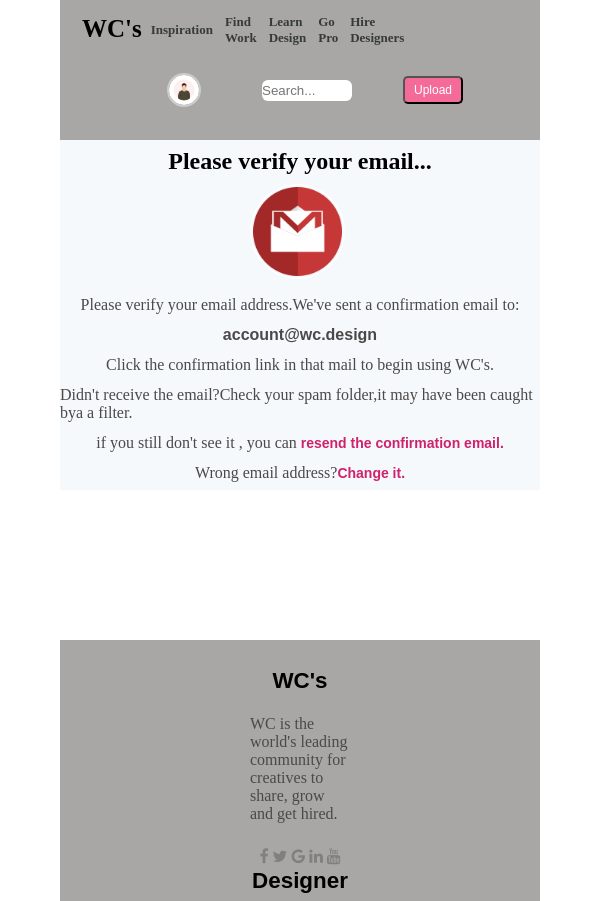
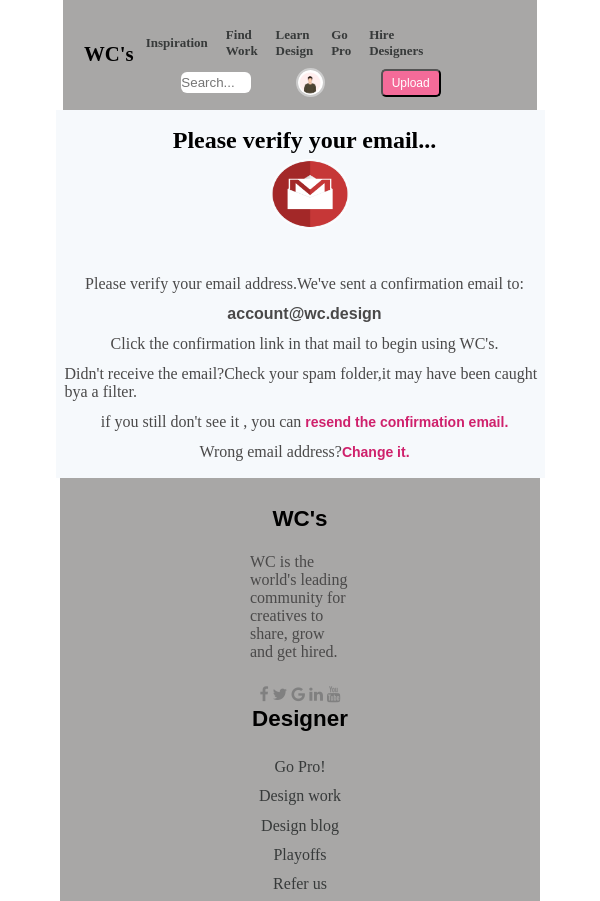
Before and after one commit to DevHarshAnand/Aeonaxy-Assignment.github.io, a plain HTML site: page final.html in a window 600 px wide. Shown: the top 901 px of the page. Drawn offline with Linux system fonts and the light colour scheme.

Commit message:
minor changes

```diff
--- a/final.html
+++ b/final.html
@@ -1,5 +1,6 @@
 <!DOCTYPE html>
 <html lang="en">
+
 <head>
   <meta charset="UTF-8" />
   <meta name="viewport" content="width=device-width, initial-scale=1.0" />
@@ -259,17 +260,17 @@
       margin-left: 53px;
     }
 
-    main{
+    main {
       margin: 0 auto;
       width: 100%;
     }
 
-    footer{
+    footer {
       margin: 0 auto;
       width: 80%;
     }
 
-     @media (max-width: 900px) and (min-width: 600px) {
+    @media (max-width: 900px) and (min-width: 600px) {
 
       .navbar-left {
         flex-direction: column;
@@ -282,6 +283,16 @@
         height: 90px;
         margin-left: 1px;
         padding: 1px;
+      }
+
+      .navbar-right {
+        display: flex;
+        justify-content: end;
+        width: 50vw;
+        align-items: center;
+        flex-direction: row;
+        margin-right: 20px;
+        height: 50px;
       }
 
       headers {
@@ -316,17 +327,8 @@
         font-size: small;
       }
 
-      .navbar-right {
-        display: flex;
-        justify-content: end;
-        align-items: center;
-        width: 50vw;
-        align-items: center;
-        flex-direction: row;
-        margin-right: 2px;
-        height: 50px;
-        margin-left: 19px;
-      }
+
+
 
       .radius {
         width: 70px;
@@ -357,74 +359,141 @@
     }
 
     @media (max-width: 600px) and (min-width: 400px) {
+      .navbar-left {
+        flex-direction: column;
+        display: flex;
+        justify-content: space-evenly;
+        width: 30vw;
+        align-items: center;
+        flex-direction: row;
+        max-height: max-content;
+        height: 90px;
+        margin-left: -50px;
+        padding: 1px;
+        margin-top: -25px;
+        cursor: pointer;
+      }
 
-      * {
-        margin: 0px;
-        padding: 0px;
+      .navbar-right {
+        display: flex;
+        justify-content: space-around;
+        width: 50vw;
+        align-items: center;
+        flex-direction: row;
+        margin-right: 20px;
+        height: 50px;
+        margin-bottom: -55px;
+        margin-left: -100px;
+        cursor: pointer;
       }
 
       header {
-        height: 140px;
+        display: flex;
+        justify-content: center;
+        align-items: center;
+        height: max-content;
+        width: 79vw;
+        height: 110px;
+        background-color: rgb(168, 167, 166);
       }
 
-      .navbar-left{
-        margin-top: -81px;
+      h1 {
+        font-size: 1.3rem;
+        margin-left: 9px;
+        margin-bottom: -18px;
       }
 
-      .navbar-left,
-      .navbar-right {
-        flex: 1;
+      .navbar-right>div {
+        display: flex;
+        flex-direction: row-reverse;
+        margin-left: 10px;
+        margin-right: 4px;
       }
 
       .navbar-left a {
-        padding: 1px;
-      }
-
-      .avatar-container {
-        order: -1;
-        margin: 0 0 10px;
+        padding: 1px 4px 1px 4px;
+        margin: 2px 2px 2px 8px;
+        text-decoration: none;
+        color: rgb(55, 58, 58);
+        font-weight: bold;
+        font-size: small;
       }
 
 
 
-      h1 {
-        font-size: 25px;
-        margin-left: 20px;
+
+      .radius {
+        width: 70px;
       }
 
-      .radius {
-        width: 90px;
+
+      .all {
+        display: flex;
+        justify-content: center;
+        align-items: center;
+        width: 80%;
+        margin: 0 auto;
+        padding-left: 9px;
+        padding-top: 9px;
+        padding-bottom: 9px;
       }
 
-      .navbar-right {
-        width: 130px;
-        margin-top: 40px;
-        display: flex;
-        flex-direction: row;
-        justify-content: space-between;
-        margin-right: 77px;
-        margin-left: -212px;
+      .png-container img {
+        width: 80px;
+        margin-left: 15px;
+        height: 70px;
+        margin-bottom: -21px;
+        margin-top: -4px;
+        cursor: pointer;
       }
 
-      .avatar-container {
-        height: 30px;
-        width: 30px;
-        margin-top: 9px;
+      .footer-container {
+        flex-direction: column;
+        background-color: rgb(168, 167, 166);
       }
 
-      .avatar-container:hover img {
-        transform: scale(1.7);
+      .wc-contaier,
+      .first-go,
+      .second-go,
+      .third-go,
+      .forth-go {
+        margin-left: 0;
       }
 
-      main {
-        height: 500px;
+      .copyright>p {
+        display: flex;
+        justify-content: center;
+        align-items: center;
+        padding-left: 20px;
+        font-size: 0.9rem;
+        margin-top: 10px;
       }
 
-      footer {
-        height: 600px;
+      #khisak {
+        padding-left: 100px;
         background-color: rgb(168, 167, 166);
       }
-}
+
+      .copyright {
+        background-color: rgb(168, 167, 166);
+        width: 389px;
+        height: 70px;
+        margin-left: -1px;
+      }
+
+      hr {
+        width: 95%;
+      }
+
+      #idhar {
+        margin-left: 31px;
+      }
+
+      .btn {
+        margin-left: 21px;
+        cursor: pointer;
+      }
+    }
   </style>
   <link rel="stylesheet" href="https://cdnjs.cloudflare.com/ajax/libs/font-awesome/4.7.0/css/font-awesome.min.css">
 </head>
@@ -516,10 +585,11 @@
       </div>
       <hr />
       <div class="copyright">
-        <p>&copy;2024 WC. All rights reserved</p>
-        <p id="khisak">7,23,000 people visited WC.</p>
+        <p id="idhar">&copy;2024 WC. All rights reserved</p>
+        <p id="khisak">23,520 people visited WC.</p>
       </div>
     </div>
   </footer>
 </body>
+
 </html>
```
Also changed, not shown: next-page.html (+6 -0 lines), welcome-page.html (+30 -2 lines).
